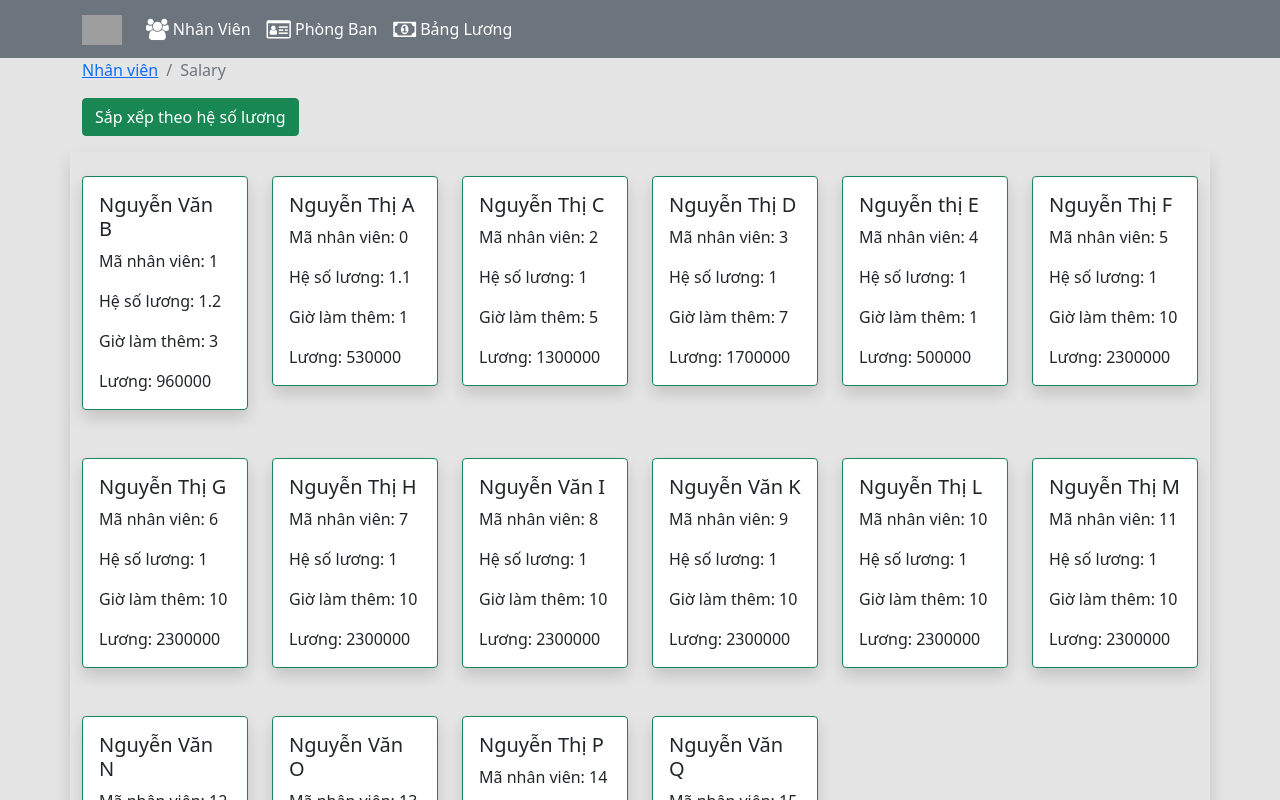
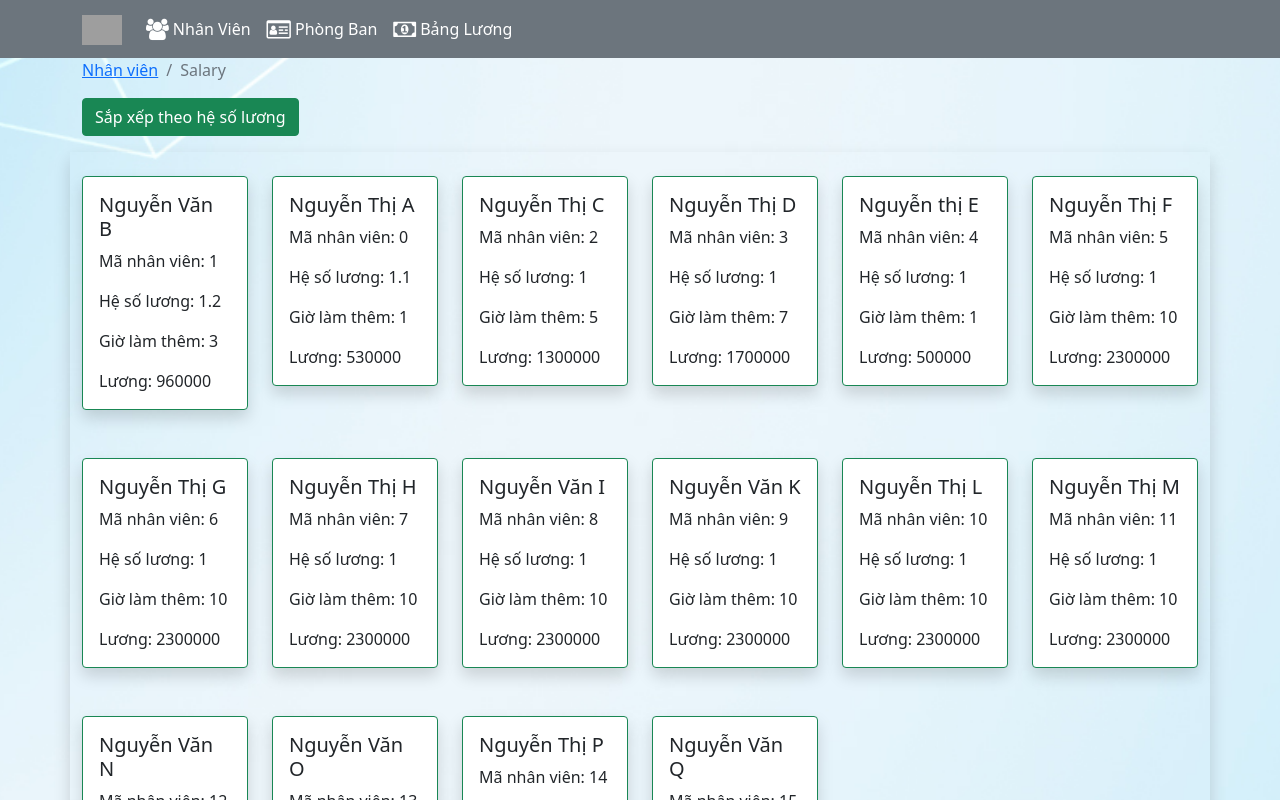
Before and after one commit to MarcellNT/FUNIXReactJSASM, a React (Create React App) app: page /salary in a window 1280 px wide. Shown: the top 800 px of the page. Built offline with nearby package versions, Linux system fonts and the light colour scheme; grey boxes are pictures that could not be loaded.

Commit message:
Background

```diff
--- a/src/component/MainComponent.js
+++ b/src/component/MainComponent.js
@@ -6,7 +6,7 @@
 import StaffDetail from "./StaffDetailComponent";
 import Department from "./DepartmentComponent";
 import { STAFFS, DEPARTMENTS } from "../shared/staffs";
-import { Navigate, Route, Routes,useParams} from 'react-router-dom';
+import { Navigate, Route, Routes, useParams } from 'react-router-dom';
 // Trong phiên bản react 17 không support phương thức match nên phải sử dụng sang phương thức userParams
 // Lúc này sử dụng phương thức Number thay vì paresint()
 function StaffWithId({ staffs }) {
@@ -40,10 +40,10 @@
                         path="/staff"
                         element={<StaffList staffs={this.state.staffs} />}
                     />
-                     <Route
+                    <Route
                         path="/staff/:staffId"
                         element={<StaffWithId staffs={this.state.staffs} />}
-                        // staffId so sánh với staff.id
+                    // staffId so sánh với staff.id
                     />
                     <Route
                         path="/department"
--- a/src/component/StaffsListComponent.js
+++ b/src/component/StaffsListComponent.js
@@ -85,7 +85,7 @@
             <h4 className="mt-2">Nhân Viên</h4>
             <div className="btn-group col-12 ">
                 <select
-                    className="custom-select btn btn-success text-white"
+                    className="custom-select btn btn-success text-white "
                     //
                     onChange={e => setColumn(e.target.value)}
                 >
--- a/src/index.css
+++ b/src/index.css
@@ -3,13 +3,15 @@
   padding: 0;
 }
 .wrapper {
-  background-color: rgba(0, 0, 0, 0);
-  background-color: rgba(0, 0, 0, 0.1);
+  background-image: url(../public/assets/image/Background.jpg) ;
+  background-position: center;
+  background-repeat: no-repeat;
+  background-size: cover;
+
 }
-button:hover,
-.staff-list:hover {
-
-  background-color: rgb(31, 167, 103) !important;
+select:hover {
+  background-color: yellow;
+  color: #000;
 }
 .btn-group {
   display: flex;
```
Also changed, not shown: src/component/StaffDetailComponent.js (+5 -5 lines), public/assets/image/Background.jpg (added), src/component/SalaryComponent.js (indentation only).
